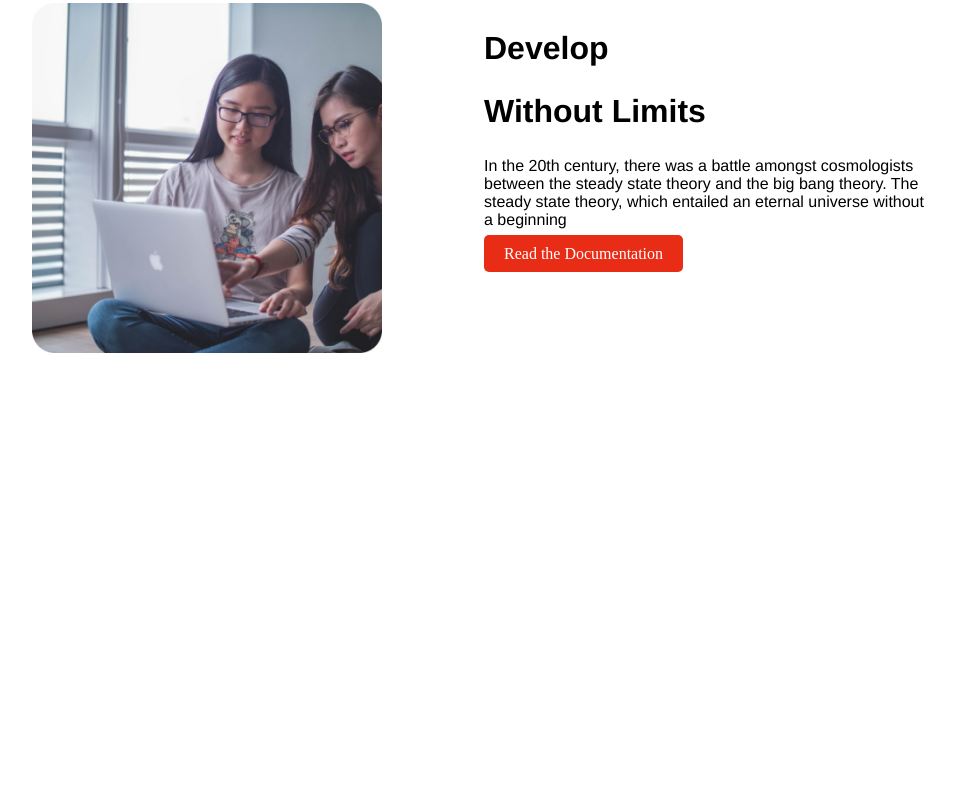
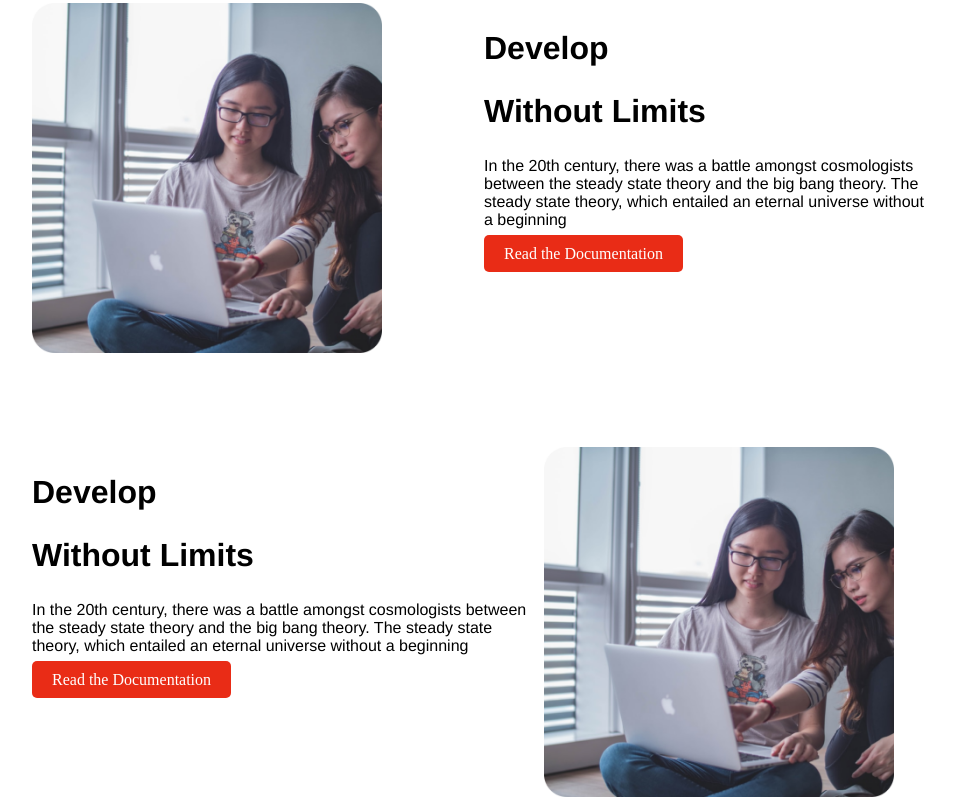
Before and after one commit to tanianasrin1/assignment-1-repo, a plain HTML site: page index.html in a window 1280 px wide. Shown: the part 1147-1956 px from the top of the page, without its empty margins (156-1111 px from the left). Before the commit the page ends 1512 px from the top, so only its background shows below. Drawn offline with Linux system fonts and the light colour scheme.

Commit message:
added body

```diff
--- a/index.html
+++ b/index.html
@@ -70,7 +70,8 @@
         </div>
 
     </section>
-         <div class="mid-box">
+     <section>
+        <div class="mid-box">
             <div class="mid-pic">
                 <img src="coding.png" width="350px" alt="">
             </div>
@@ -84,8 +85,32 @@
 
             </div>
          </div>
+     </section>
 
-    </section>
+     <section class="mid-full">
+        <div class="mid-box1">
+            <div class="mid-theory1">
+                <h2 class="mid-font">Develop </h2>
+                <h2 class="mid-font">Without Limits</h2>
+                <p>In the 20th century, there was a battle amongst cosmologists between the steady state theory and the big bang theory. The steady state theory, which entailed an eternal universe without a beginning</p>
+
+                <span class="text-button ">Read the Documentation</span>
+
+            </div>
+
+            <div class="mid-pic1">
+                <img src="coding.png" width="350px" alt="">
+            </div>
+
+
+         </div>
+     </section>
+
+
+
+
+
+
 
 
 
--- a/style.css
+++ b/style.css
@@ -103,3 +103,17 @@ h1 {
 p {
   font-family: "Franklin Gothic Medium", "Arial Narrow", Arial, sans-serif;
 }
+.mid-box1 {
+  display: flex;
+}
+.mid-pic1 {
+  width: 50%;
+  margin-right: 60px;
+}
+.mid-theory1 {
+  width: 50%;
+  margin-left: 180px;
+}
+.mid-full {
+  margin-top: 90px;
+}
```
